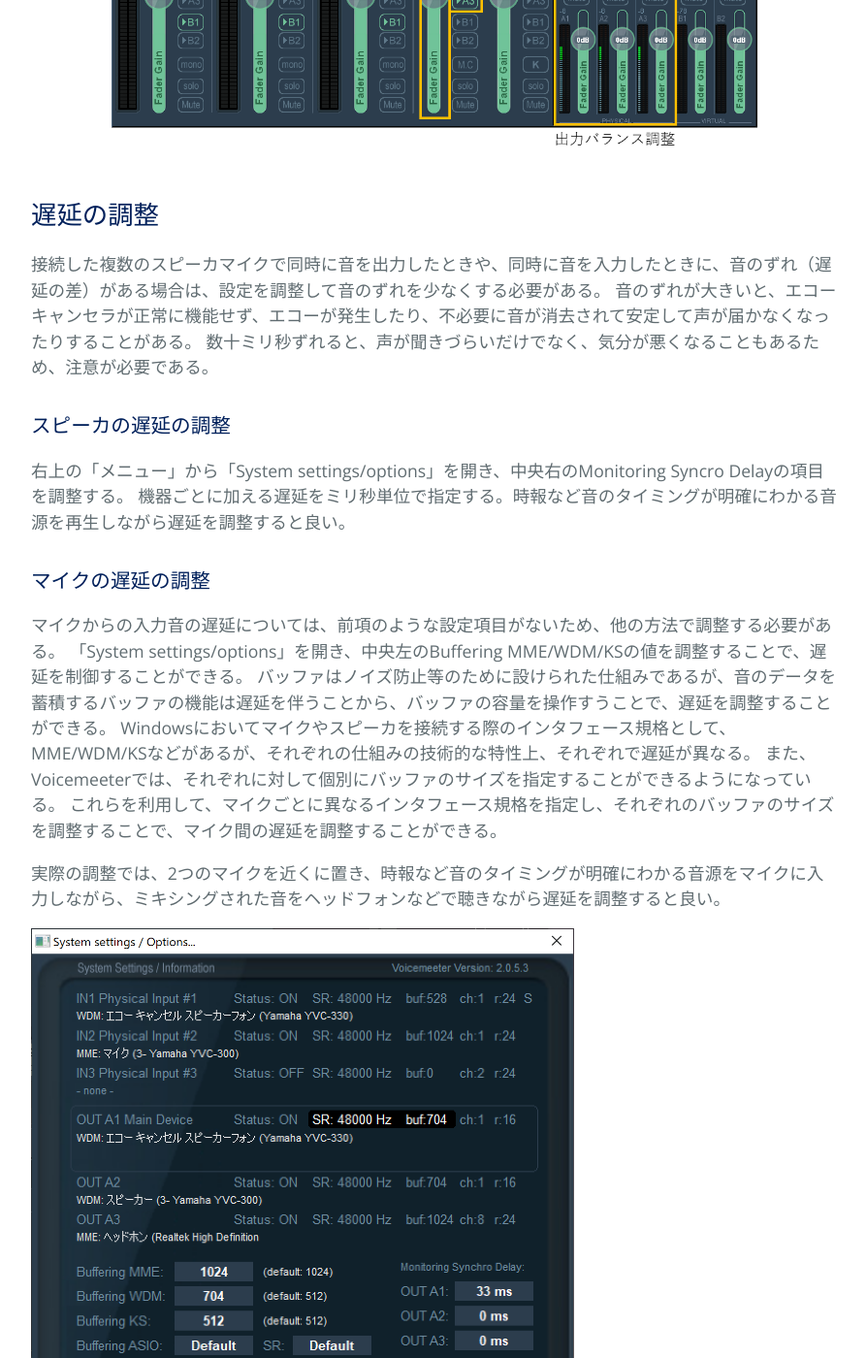
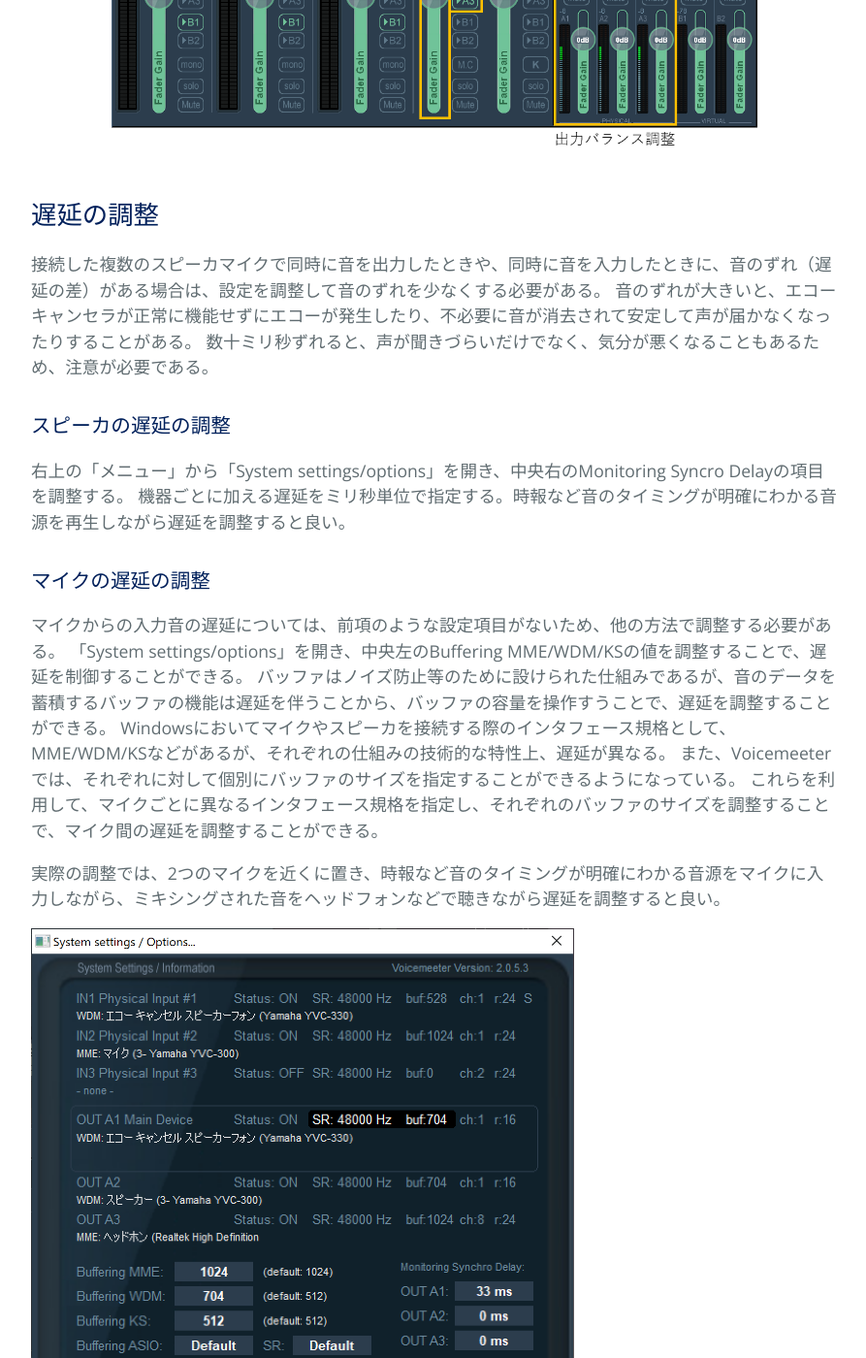
Before and after one commit to kyoto-u/online-edu, a Jekyll site: the page built from zoom-audio-voicemeter.md, in a window 1280 px wide and 1400 px high, scrolled down 2148 px. Shown: the whole window at 97% size, without its empty margins (192-1085 px from the left). Built offline with Jekyll 4.4.1, drawn with Linux system fonts in a browser that asks for light colours.

Commit message:
Update zoom-audio-voicemeter.md

```diff
--- a/zoom-audio-voicemeter.md
+++ b/zoom-audio-voicemeter.md
@@ -38,7 +38,7 @@ VIRTUAL INPUTSのセクションでは、2つのバーチャルオーディオ
 ## 遅延の調整
 
 接続した複数のスピーカマイクで同時に音を出力したときや、同時に音を入力したときに、音のずれ（遅延の差）がある場合は、設定を調整して音のずれを少なくする必要がある。
-音のずれが大きいと、エコーキャンセラが正常に機能せず、エコーが発生したり、不必要に音が消去されて安定して声が届かなくなったりすることがある。
+音のずれが大きいと、エコーキャンセラが正常に機能せずにエコーが発生したり、不必要に音が消去されて安定して声が届かなくなったりすることがある。
 数十ミリ秒ずれると、声が聞きづらいだけでなく、気分が悪くなることもあるため、注意が必要である。
 
 ### スピーカの遅延の調整
@@ -51,7 +51,7 @@ VIRTUAL INPUTSのセクションでは、2つのバーチャルオーディオ
 マイクからの入力音の遅延については、前項のような設定項目がないため、他の方法で調整する必要がある。
 「System settings/options」を開き、中央左のBuffering MME/WDM/KSの値を調整することで、遅延を制御することができる。
 バッファはノイズ防止等のために設けられた仕組みであるが、音のデータを蓄積するバッファの機能は遅延を伴うことから、バッファの容量を操作すうことで、遅延を調整することができる。
-Windowsにおいてマイクやスピーカを接続する際のインタフェース規格として、MME/WDM/KSなどがあるが、それぞれの仕組みの技術的な特性上、それぞれで遅延が異なる。
+Windowsにおいてマイクやスピーカを接続する際のインタフェース規格として、MME/WDM/KSなどがあるが、それぞれの仕組みの技術的な特性上、遅延が異なる。
 また、Voicemeeterでは、それぞれに対して個別にバッファのサイズを指定することができるようになっている。
 これらを利用して、マイクごとに異なるインタフェース規格を指定し、それぞれのバッファのサイズを調整することで、マイク間の遅延を調整することができる。
 
```
